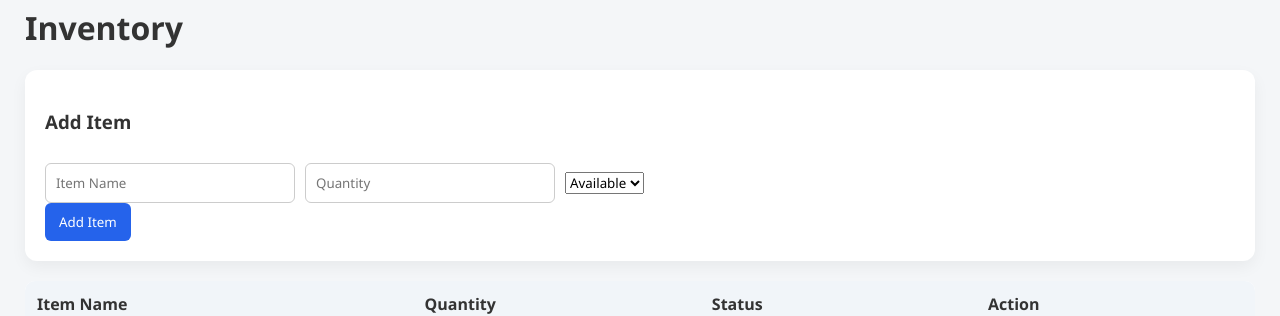
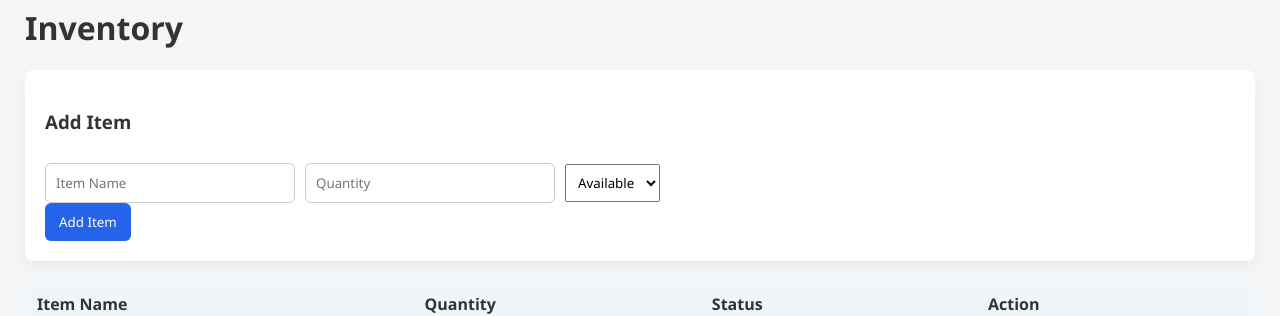
Before and after one commit to EStoreB/inventory-react-ui, a React (Vite) app: page /#/inventory in a window 1280 px wide. Shown: the part 335-651 px from the top of the page. Built offline with nearby package versions, Linux system fonts and the light colour scheme.

Commit message:
Add styles for select and card elements

```diff
--- a/src/styles.css
+++ b/src/styles.css
@@ -120,3 +120,14 @@ button:hover {
 .table tr:hover {
   background: #f9fafb;
 }
+select {
+  padding: 8px;
+  margin-top: 10px;
+  margin-right: 10px;
+}
+
+.card {
+  background: white;
+  padding: 20px;
+  border-radius: 8px;
+}
```
